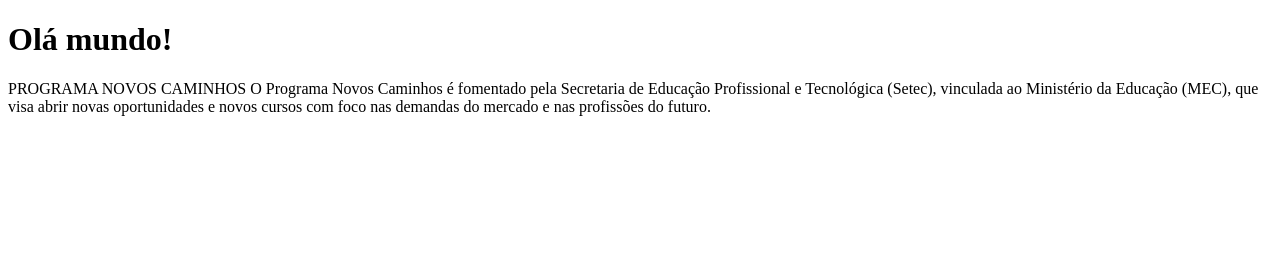
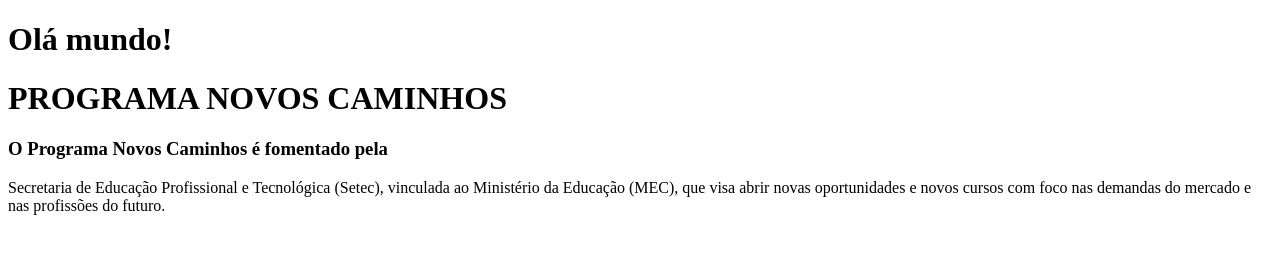
Before and after one commit to Denis-42/Pw, a plain HTML site: page index.html in a window 1280 px wide. Drawn offline with Linux system fonts and the light colour scheme.

Commit message:
inclusão de parágrafos

```diff
--- a/index.html
+++ b/index.html
@@ -7,9 +7,10 @@
 <body>
 <h1>Olá mundo!</h1>
 
-PROGRAMA NOVOS CAMINHOS
+<h1> PROGRAMA NOVOS CAMINHOS </h1>
 
-O Programa Novos Caminhos é fomentado pela Secretaria de Educação Profissional e Tecnológica (Setec), vinculada ao Ministério da Educação (MEC), que visa abrir novas oportunidades e novos cursos com foco nas demandas do mercado e nas profissões do futuro.
+<h3> O Programa Novos Caminhos é fomentado pela </h3>
+<p>Secretaria de Educação Profissional e Tecnológica (Setec), vinculada ao Ministério da Educação (MEC), que visa abrir novas oportunidades e novos cursos com foco nas demandas do mercado e nas profissões do futuro. </p>
 
 </body>
 </html>
```
